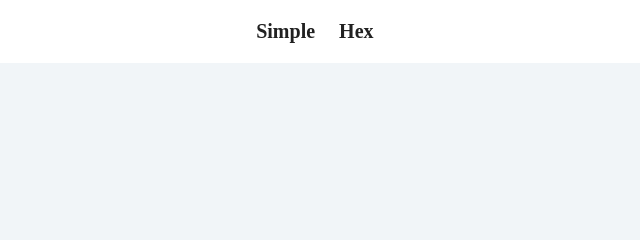
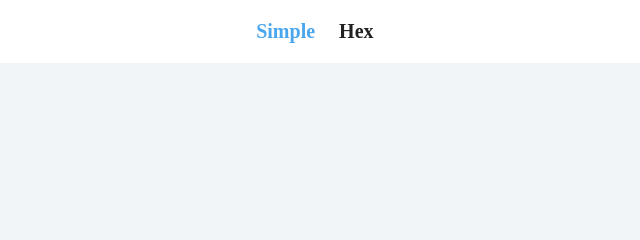
Before and after one commit to Anup-1827/JavaScript-Basic-Projects, a plain HTML site: page 01-Color Filler/index.html in a window 1280 px wide. Shown: the top 240 px of the page, 640-1280 px from the left. Drawn offline with Linux system fonts and the light colour scheme.

Commit message:
01-Color-Filler Added

```diff
--- a/01-Color Filler/index.html
+++ b/01-Color Filler/index.html
@@ -17,7 +17,7 @@
             <h3>Color Flipper</h3>
         </div>
         <div class="options">
-            <a href="index.html">Simple</a>
+            <a href="index.html" style="color: hsl(206deg 82% 61%);"> Simple</a>
             <a href="hex.html">Hex</a>
         </div>
     </nav>
```
Also changed, not shown: 01-Color Filler/hex.html (+1 -1 lines).
